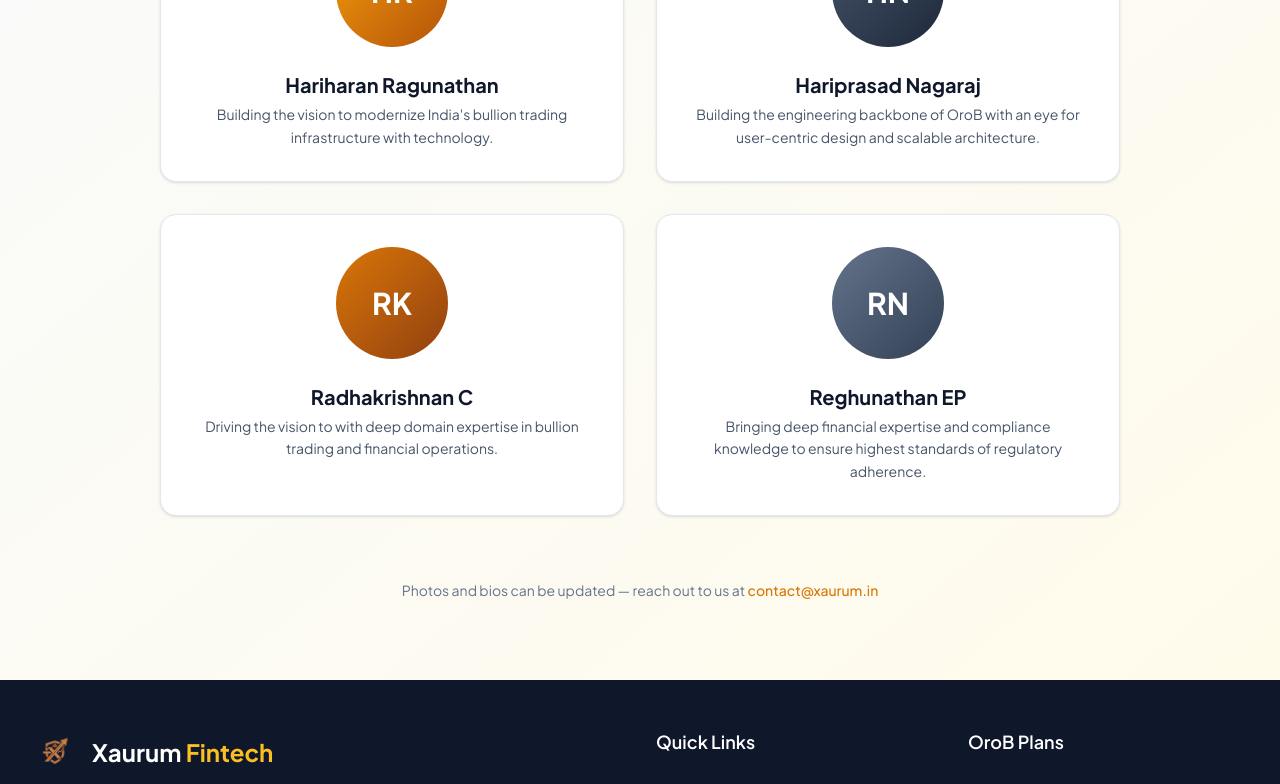
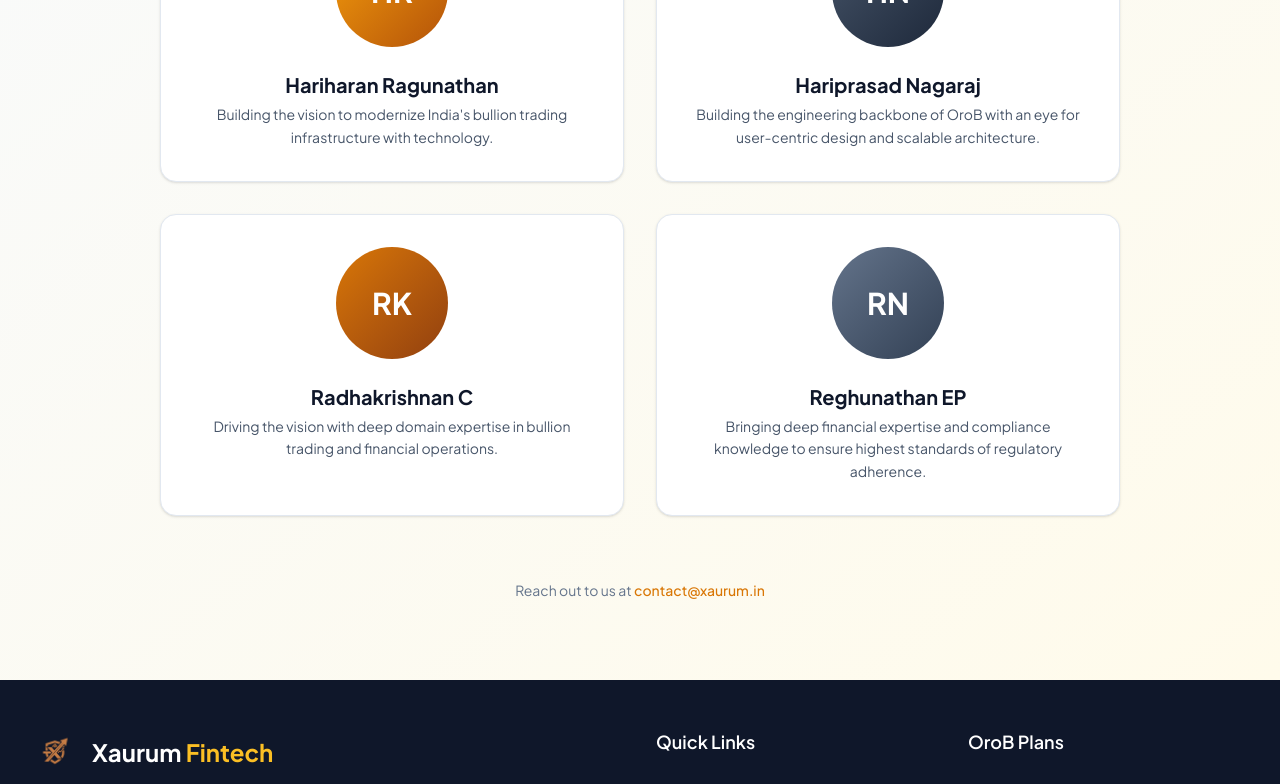
Before and after one commit to XAUrum-Fintech/XAUrum, a Vue app: page /team in a window 1280 px wide. Shown: the part 362-1146 px from the top of the page. Built offline with nearby package versions, Linux system fonts and the light colour scheme.

Commit message:
Fixed Teams Page

```diff
--- a/src/pages/TeamPage.vue
+++ b/src/pages/TeamPage.vue
@@ -65,7 +65,7 @@
       <!-- Join us note -->
       <div class="mt-16 text-center">
         <p class="text-secondary-500 text-sm">
-          Photos and bios can be updated — reach out to us at
+          Reach out to us at
           <a href="mailto:contact@xaurum.in" class="text-primary-600 hover:text-primary-700 font-medium">contact@xaurum.in</a>
         </p>
       </div>
@@ -103,7 +103,7 @@
     name: 'Radhakrishnan C',
     initials: 'RK',
     role: '', // Add role when available
-    bio: 'Driving the vision to with deep domain expertise in bullion trading and financial operations.',
+    bio: 'Driving the vision with deep domain expertise in bullion trading and financial operations.',
     photo: null, // Replace with: '/team/radhakrishnan.jpg'
     gradient: 'from-primary-600 to-primary-800',
     links: [
```
Also changed, not shown: .claude/projects/C--Users-gehar-Documents-Github-XAUrum/memory/feedback_no_claude_coauthor.md (added), .claude/settings.local.json (added).
